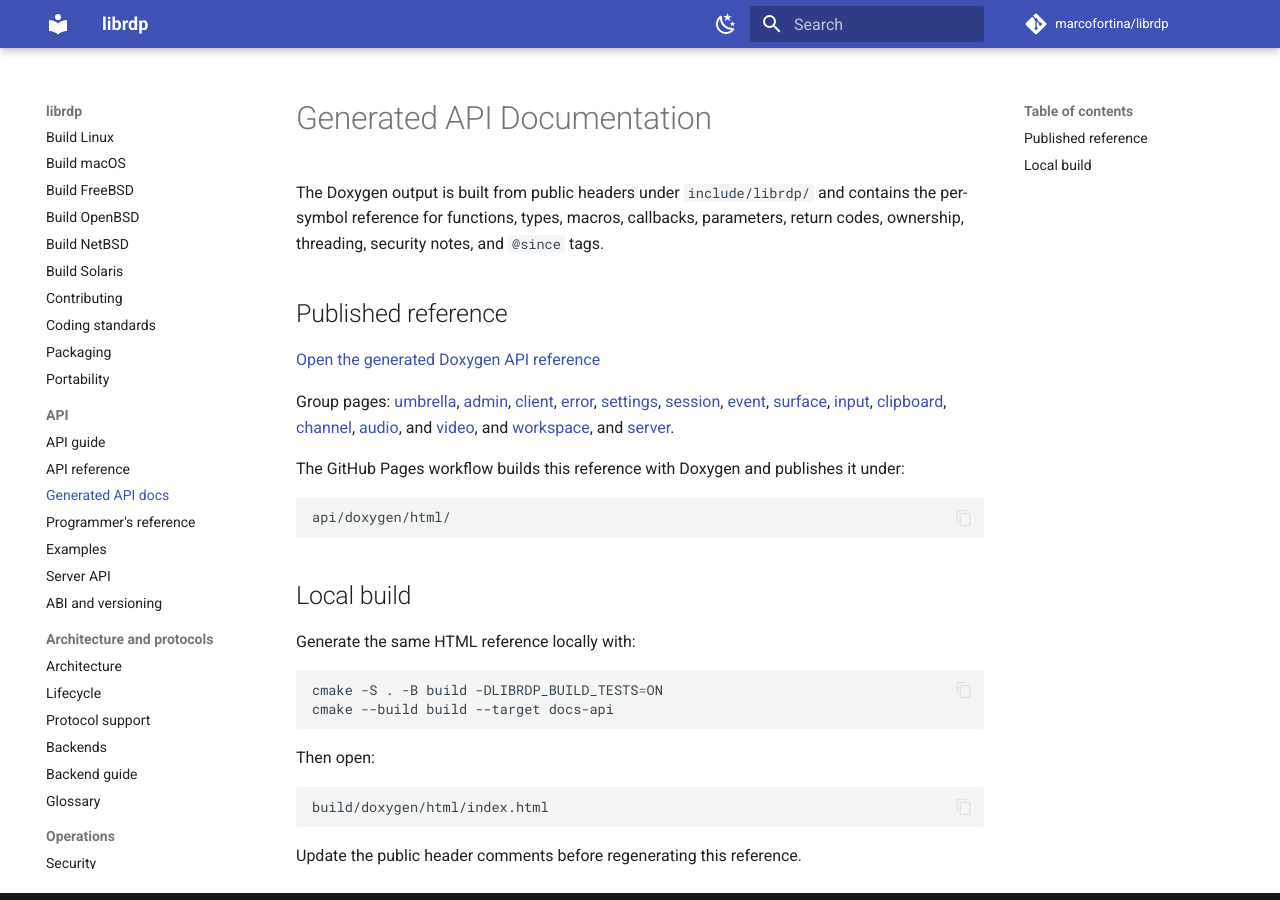
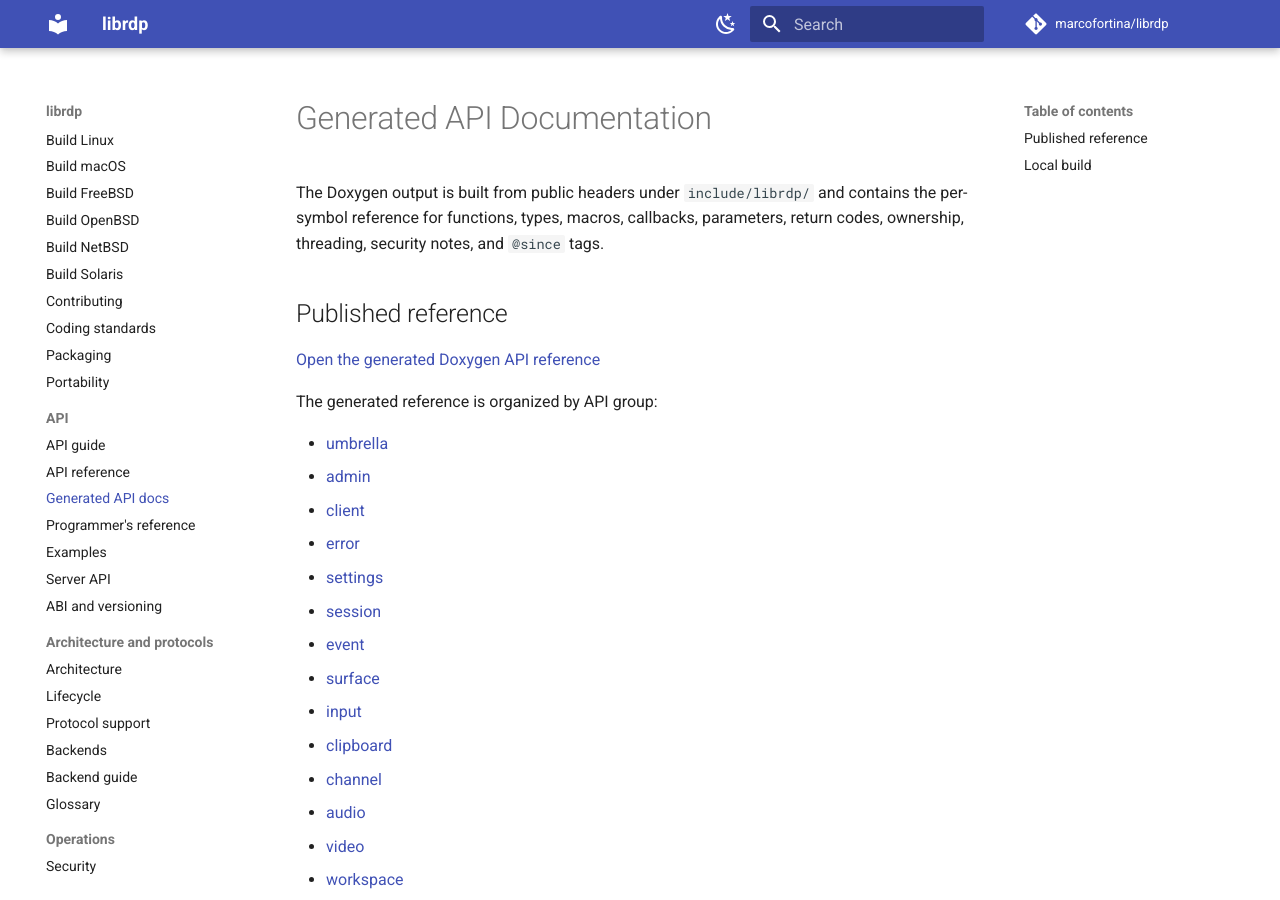
Before and after one commit to marcofortina/librdp, an MkDocs documentation site: the page built from docs/generated-api.md, in a window 1280 px wide and 900 px high. Built offline with MkDocs 1.6.1 and Material for MkDocs 9.7.7, drawn with Linux system fonts in a browser that asks for light colours; comment, search, counter and statistics services are not loaded.

```diff
--- a/docs/generated-api.md
+++ b/docs/generated-api.md
@@ -14,21 +14,23 @@
 
 [Open the generated Doxygen API reference](https://marcofortina.github.io/librdp/api/doxygen/html/index.html)
 
-Group pages: [umbrella](https://marcofortina.github.io/librdp/api/doxygen/html/group__librdp__umbrella.html),
-[admin](https://marcofortina.github.io/librdp/api/doxygen/html/group__librdp__admin.html),
-[client](https://marcofortina.github.io/librdp/api/doxygen/html/group__librdp__client.html),
-[error](https://marcofortina.github.io/librdp/api/doxygen/html/group__librdp__error.html),
-[settings](https://marcofortina.github.io/librdp/api/doxygen/html/group__librdp__settings.html),
-[session](https://marcofortina.github.io/librdp/api/doxygen/html/group__librdp__session.html),
-[event](https://marcofortina.github.io/librdp/api/doxygen/html/group__librdp__event.html),
-[surface](https://marcofortina.github.io/librdp/api/doxygen/html/group__librdp__surface.html),
-[input](https://marcofortina.github.io/librdp/api/doxygen/html/group__librdp__input.html),
-[clipboard](https://marcofortina.github.io/librdp/api/doxygen/html/group__librdp__clipboard.html),
-[channel](https://marcofortina.github.io/librdp/api/doxygen/html/group__librdp__channel.html),
-[audio](https://marcofortina.github.io/librdp/api/doxygen/html/group__librdp__audio.html), and
-[video](https://marcofortina.github.io/librdp/api/doxygen/html/group__librdp__video.html), and
-[workspace](https://marcofortina.github.io/librdp/api/doxygen/html/group__librdp__workspace.html), and
-[server](https://marcofortina.github.io/librdp/api/doxygen/html/group__librdp__server.html).
+The generated reference is organized by API group:
+
+- [umbrella](https://marcofortina.github.io/librdp/api/doxygen/html/group__librdp__umbrella.html)
+- [admin](https://marcofortina.github.io/librdp/api/doxygen/html/group__librdp__admin.html)
+- [client](https://marcofortina.github.io/librdp/api/doxygen/html/group__librdp__client.html)
+- [error](https://marcofortina.github.io/librdp/api/doxygen/html/group__librdp__error.html)
+- [settings](https://marcofortina.github.io/librdp/api/doxygen/html/group__librdp__settings.html)
+- [session](https://marcofortina.github.io/librdp/api/doxygen/html/group__librdp__session.html)
+- [event](https://marcofortina.github.io/librdp/api/doxygen/html/group__librdp__event.html)
+- [surface](https://marcofortina.github.io/librdp/api/doxygen/html/group__librdp__surface.html)
+- [input](https://marcofortina.github.io/librdp/api/doxygen/html/group__librdp__input.html)
+- [clipboard](https://marcofortina.github.io/librdp/api/doxygen/html/group__librdp__clipboard.html)
+- [channel](https://marcofortina.github.io/librdp/api/doxygen/html/group__librdp__channel.html)
+- [audio](https://marcofortina.github.io/librdp/api/doxygen/html/group__librdp__audio.html)
+- [video](https://marcofortina.github.io/librdp/api/doxygen/html/group__librdp__video.html)
+- [workspace](https://marcofortina.github.io/librdp/api/doxygen/html/group__librdp__workspace.html)
+- [server](https://marcofortina.github.io/librdp/api/doxygen/html/group__librdp__server.html)
 
 The GitHub Pages workflow builds this reference with Doxygen and publishes it under:
 
```
Also changed, not shown: 4 other files.
